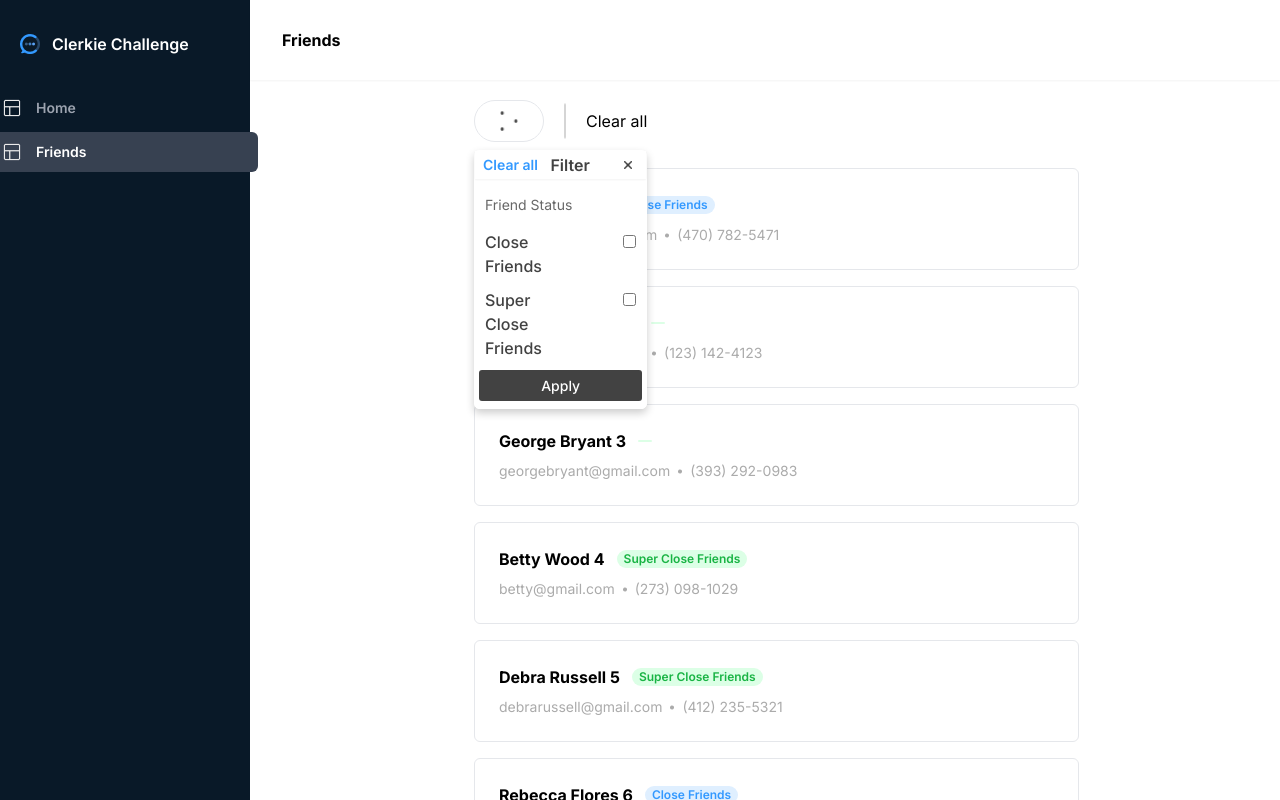
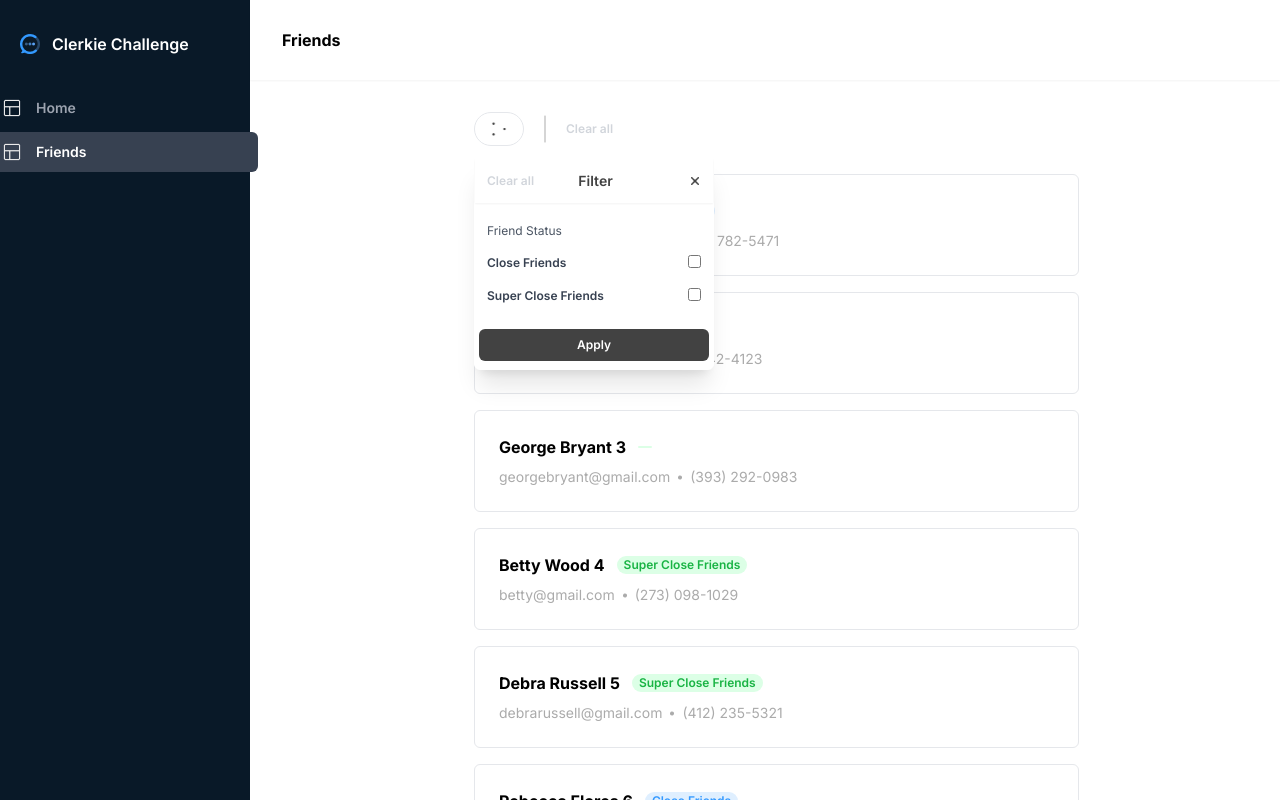
Before and after one commit to kalarisng/clerkie-infinite-scrolling-app, a Next.js app: page /friends in a window 1280 px wide. Both pictures are taken after a click on the button 509 px from the left and 121 px from the top of the page. Shown: the top 800 px of the page. Built offline with nearby package versions, Linux system fonts and the light colour scheme.

Commit message:
Convert module css to tailwind css

```diff
--- a/app/friends/page.tsx
+++ b/app/friends/page.tsx
@@ -1,6 +1,5 @@
 "use client";
 import Image from "next/image";
-import styles from "./filter.module.css";
 import WhiteFilterToggle from "@/public/whitefilter.png";
 import BlackFilterToggle from "@/public/blackfilter.png";
 import CrossButton from "@/public/crossbutton.png";
@@ -39,14 +38,14 @@ const FriendsPage = () => {
   };
 
   return (
-    <div className="pl-56 pt-5">
-      <div className="flex items-center mb-4">
-        <div className={styles["filter-container"]}>
+    <div className="pl-56 pt-1 mt-7">
+      <div className="flex items-center">
+        <div className="relative mb-5">
           <span className="inline-flex items-center">
             <button
               className={`bg-${
                 isOpen || selectedFilters.length > 0 ? "default-gray" : "white"
-              } pt-2 pb-0.5 pl-6 pr-6 border rounded-3xl`}
+              } pt-1.5 pb-0.5 pl-4 pr-4 border rounded-3xl`}
               onClick={() => setIsOpen(!isOpen)}
             >
               <span className="inline-flex items-center">
@@ -57,22 +56,21 @@ const FriendsPage = () => {
                       : BlackFilterToggle
                   }
                   alt="Logo"
-                  className="w-5 h-6"
+                  className="w-4 h-4"
                 />
                 {selectedFilters.length > 0 && (
-                  <span className="text-white text-base pl-3">
+                  <span className="text-white text-xs pl-3">
                     {selectedFilters.length}
                   </span>
                 )}
               </span>
             </button>
             <span className="pl-5">
-              <Image src={Separator} alt="Logo" className="h-9" />
+              <Image src={Separator} alt="Logo" className="h-7" />
             </span>
-            <span className="pl-5">
+            <span className="pl-5 text-xs">
               <button
                 onClick={() => {
-                  console.log("Clear all button clicked");
                   setSelectedFilters([]);
                   setIsClearAllClicked(true);
                 }}
@@ -80,38 +78,43 @@ const FriendsPage = () => {
                 className={`${
                   selectedFilters.length > 0 && isApplyButtonClicked
                     ? "text-clear-all-blue"
-                    : "text-black"
-                } `}
+                    : "text-gray-300"
+                } font-semibold`}
               >
                 Clear all
               </button>
             </span>
           </span>
           {isOpen && (
-            <div className={styles["dropdown-content"]}>
-              <header className="flex-1 bg-white text-custom-gray font-semibold h-7 w-full flex items-center justify-between shadow-sm">
+            <div className="flex flex-col absolute mt-3 left-0 bg-white border border-white shadow-xl rounded-md text-base w-60">
+              <header className="flex-1 bg-white text-custom-gray font-semibold h-7 w-full flex items-center justify-between shadow-sm p-3">
                 <button
-                  className="pl-2 text-clear-all-blue text-sm"
+                  className={`${
+                    selectedFilters.length > 0
+                      ? "text-clear-all-blue"
+                      : "text-gray-300"
+                  } text-center text-xs`}
                   // clicking on clear all sets to no selected filters
                   onClick={() => {
-                    // handleClearAll;
                     setSelectedFilters([]);
                   }}
                 >
                   Clear all
                 </button>
-                <span className="text-center text-base mr-5">Filter</span>
-                <button className="pr-3 text-2xs" onClick={toggleDropDown}>
+                <span className="text-center text-sm mr-8">Filter</span>
+                <button className="text-xs" onClick={toggleDropDown}>
                   <Image src={CrossButton} alt="X" className="w-3 h-3" />
                 </button>
               </header>
 
-              <div className={styles["filter-category"]}>Friend Status</div>
-              <div className={styles["filter-option"]}>
+              <div className="pt-5 pl-3 text-xs text-gray-600">
+                Friend Status
+              </div>
+              <div className="flex flex-col px-3 justify-between text-gray-700 text-xs font-semibold">
                 {options.map((option, index) => (
-                  <div className={styles["filter-option-item"]} key={index}>
-                    <span className={styles["option-name"]}>{option}</span>
-                    <span className={styles["checkbox-container"]}>
+                  <div className="flex justify-between pt-4" key={index}>
+                    <span>{option}</span>
+                    <span>
                       <input
                         type="checkbox"
                         value={option}
@@ -122,12 +125,11 @@ const FriendsPage = () => {
                   </div>
                 ))}
               </div>
-              <div className="flex items-center justify-center m-1">
+              <div className="flex items-center justify-center m-1 pb-1 pt-5">
                 {/* clicking on apply button applies the filter function to the UI */}
                 <button
-                  className={styles["apply-button"]}
+                  className="flex justify-center items-center w-60 h-8 rounded-md text-white bg-custom-gray text-xs font-semibold"
                   onClick={() => {
-                    console.log("Apply button clicked");
                     setIsApplyButtonClicked(true);
                   }}
                 >
```
